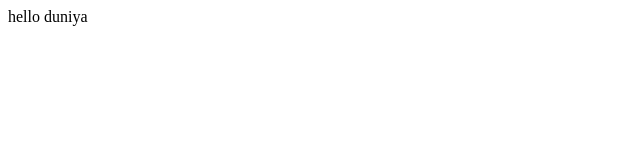
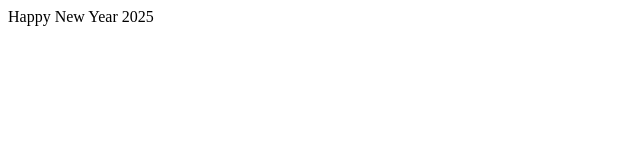
Before and after one commit to Vyateet/local-repo, a plain HTML site: page index.html in a window 1280 px wide. Shown: the full height of the page, 0-640 px from the left. Drawn offline with Linux system fonts and the light colour scheme.

Commit message:
add initial file

```diff
--- a/index.html
+++ b/index.html
@@ -1 +1 @@
-<p>hello duniya</p>
+<p>Happy New Year 2025</p>
```
